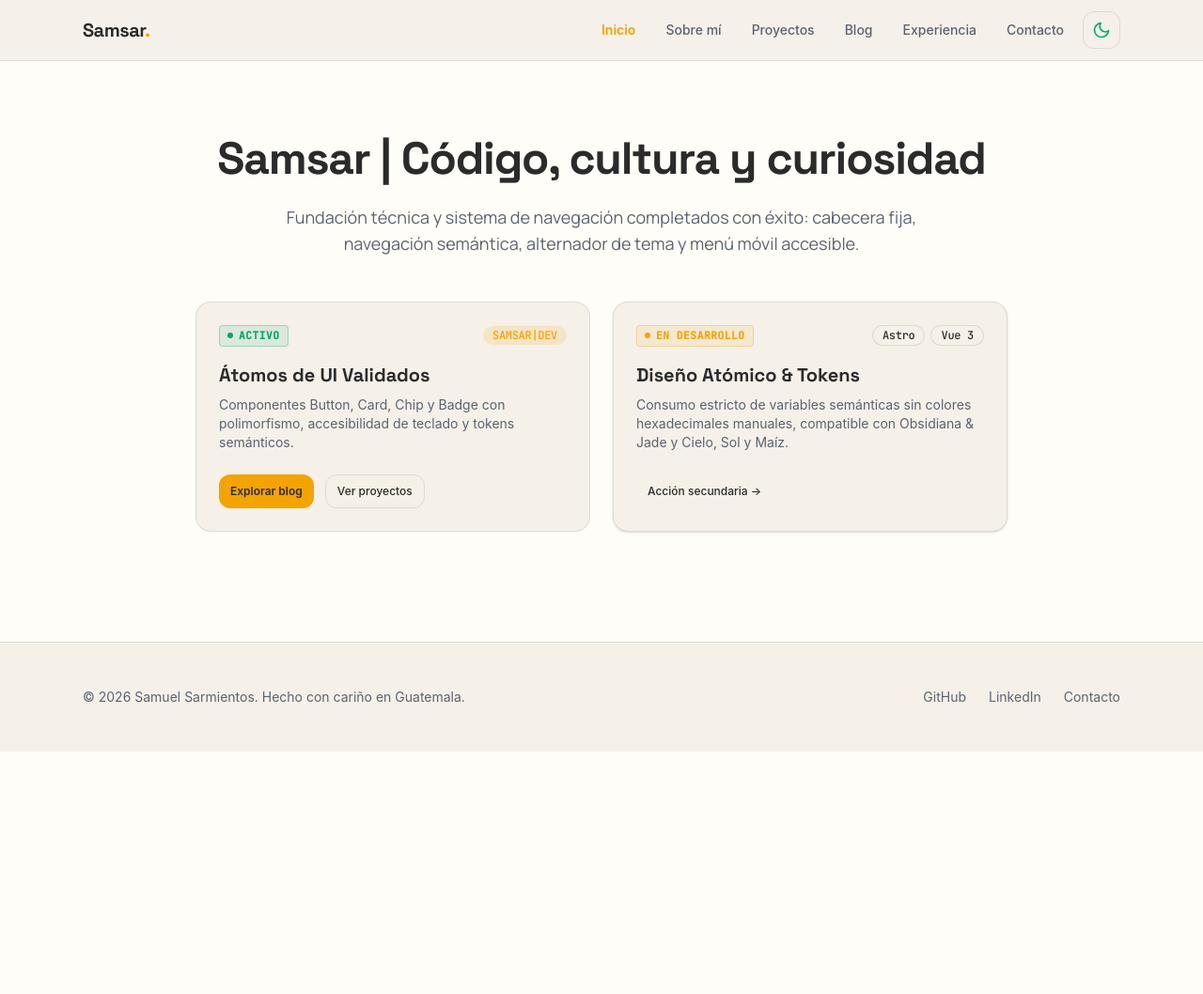
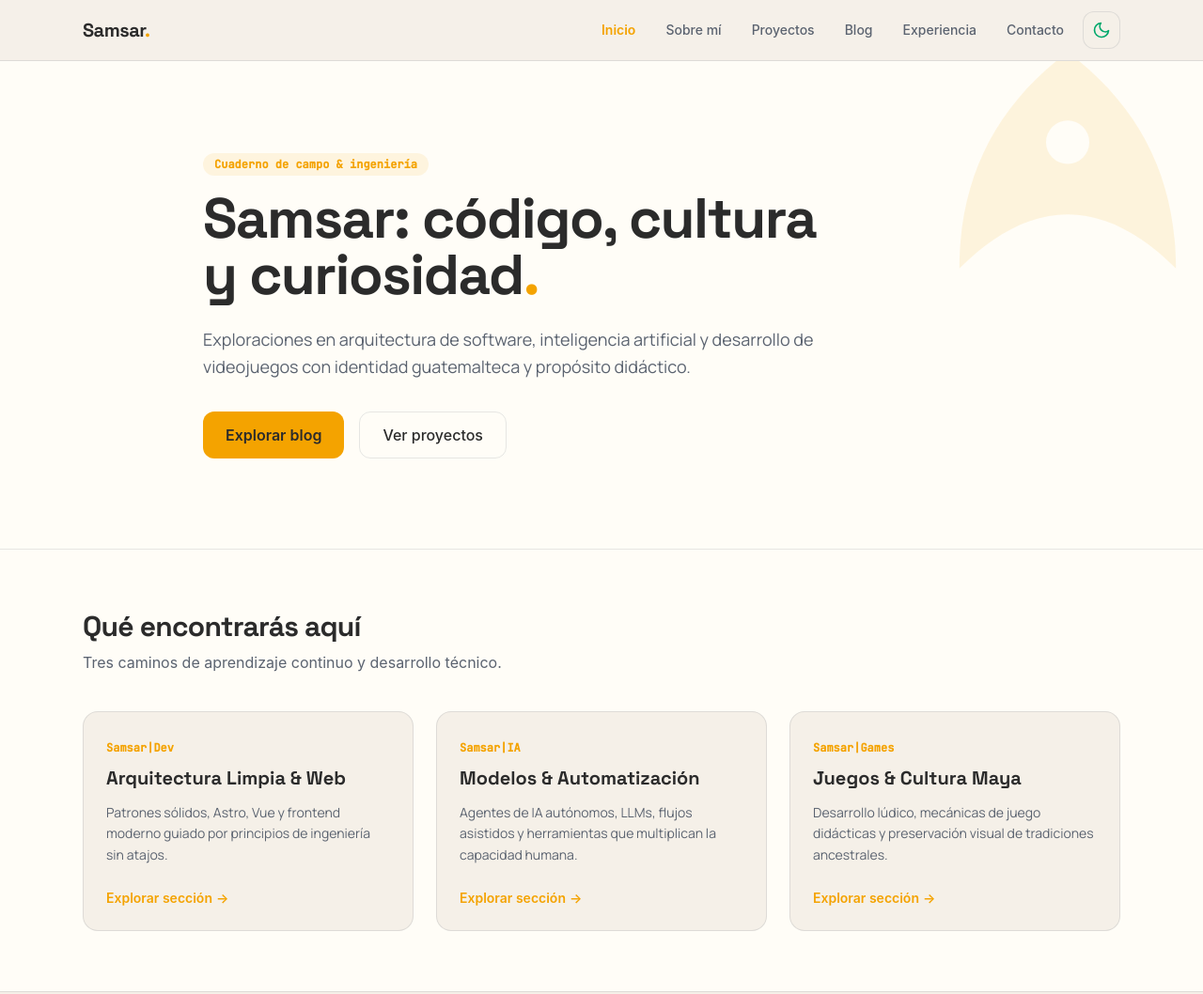
Before and after one commit to SamsarDev/samsar-site, an Astro site: page / in a window 1280 px wide. Shown: the top 1058 px of the page at 94% size. Before the commit the page ends 800 px from the top, so only its background shows below. Built offline with nearby package versions, Linux system fonts and the light colour scheme; Astro itself is replaced by a stand-in of ours.

Commit message:
feat: implement Hero section and thematic Pillars grid

```diff
--- /dev/null
+++ b/src/components/landing/Hero.astro
@@ -0,0 +1,34 @@
+---
+import Button from '../ui/Button.astro';
+import QuetzalSilhouette from '../maya/placeholders/QuetzalSilhouette.astro';
+---
+
+<section class="relative overflow-hidden py-16 sm:py-24">
+  <!-- Silueta decorativa de fondo -->
+  <QuetzalSilhouette class="absolute -right-12 -top-12 h-80 w-80 sm:h-96 sm:w-96" />
+
+  <div class="relative mx-auto max-w-4xl px-4 sm:px-6">
+    <div class="max-w-2xl animate-[fadeIn_0.4s_ease-out]">
+      <span class="inline-block rounded-full bg-[var(--accent-primary)]/10 px-3 py-1 font-['JetBrains_Mono'] text-xs font-semibold text-[var(--accent-primary)]">
+        Cuaderno de campo & ingeniería
+      </span>
+
+      <h1 class="mt-4 font-['Space_Grotesk'] text-4xl font-bold tracking-tight text-[var(--text-primary)] sm:text-5xl lg:text-6xl">
+        Samsar: código, cultura y curiosidad<span class="text-[var(--accent-primary)]">.</span>
+      </h1>
+
+      <p class="mt-6 text-lg leading-relaxed text-[var(--text-secondary)] font-['Manrope']">
+        Exploraciones en arquitectura de software, inteligencia artificial y desarrollo de videojuegos con identidad guatemalteca y propósito didáctico.
+      </p>
+
+      <div class="mt-8 flex flex-wrap gap-4">
+        <Button href="/blog" variant="primary" size="lg">
+          Explorar blog
+        </Button>
+        <Button href="/proyectos" variant="secondary" size="lg">
+          Ver proyectos
+        </Button>
+      </div>
+    </div>
+  </div>
+</section>
--- /dev/null
+++ b/src/components/landing/Pillars.astro
@@ -0,0 +1,72 @@
+---
+import Card from '../ui/Card.astro';
+
+const pillars = [
+  {
+    category: 'Samsar|Dev',
+    title: 'Arquitectura Limpia & Web',
+    description: 'Patrones sólidos, Astro, Vue y frontend moderno guiado por principios de ingeniería sin atajos.',
+    href: '/blog?categoria=dev',
+    badge: 'Ingeniería',
+  },
+  {
+    category: 'Samsar|IA',
+    title: 'Modelos & Automatización',
+    description: 'Agentes de IA autónomos, LLMs, flujos asistidos y herramientas que multiplican la capacidad humana.',
+    href: '/blog?categoria=ia',
+    badge: 'Inteligencia',
+  },
+  {
+    category: 'Samsar|Games',
+    title: 'Juegos & Cultura Maya',
+    description: 'Desarrollo lúdico, mecánicas de juego didácticas y preservación visual de tradiciones ancestrales.',
+    href: '/blog?categoria=games',
+    badge: 'Lúdica',
+  },
+];
+---
+
+<section class="py-16 bg-[var(--bg-primary)] border-t border-[var(--border-base)]">
+  <div class="mx-auto max-w-6xl px-4 sm:px-6">
+    <div class="max-w-2xl">
+      <h2 class="font-['Space_Grotesk'] text-2xl font-bold tracking-tight text-[var(--text-primary)] sm:text-3xl">
+        Qué encontrarás aquí
+      </h2>
+      <p class="mt-2 text-base text-[var(--text-secondary)]">
+        Tres caminos de aprendizaje continuo y desarrollo técnico.
+      </p>
+    </div>
+
+    <div class="mt-10 grid gap-6 sm:grid-cols-2 lg:grid-cols-3">
+      {
+        pillars.map((item) => (
+          <a
+            href={item.href}
+            class="group block focus-visible:outline-none focus-visible:ring-2 focus-visible:ring-[var(--border-focus)] rounded-xl"
+          >
+            <Card variant="interactive" class="h-full flex flex-col justify-between">
+              <div>
+                <span class="font-['JetBrains_Mono'] text-xs font-semibold text-[var(--accent-primary)]">
+                  {item.category}
+                </span>
+                <h3 class="mt-2 font-['Space_Grotesk'] text-xl font-bold text-[var(--text-primary)] group-hover:text-[var(--accent-primary)] transition-colors">
+                  {item.title}
+                </h3>
+                <p class="mt-3 text-sm leading-relaxed text-[var(--text-secondary)] font-['Manrope']">
+                  {item.description}
+                </p>
+              </div>
+
+              <div class="mt-6 flex items-center text-sm font-semibold text-[var(--accent-primary)]">
+                <span>Explorar sección</span>
+                <span class="ml-1 transition-transform group-hover:translate-x-1" aria-hidden="true">
+                  &rarr;
+                </span>
+              </div>
+            </Card>
+          </a>
+        ))
+      }
+    </div>
+  </div>
+</section>
--- /dev/null
+++ b/src/components/maya/placeholders/QuetzalSilhouette.astro
@@ -0,0 +1,21 @@
+---
+interface Props {
+  class?: string;
+}
+
+const { class: className = '' } = Astro.props;
+---
+
+<svg
+  xmlns="http://www.w3.org/2000/svg"
+  viewBox="0 0 200 200"
+  fill="none"
+  class:list={['pointer-events-none select-none text-[var(--accent-primary)] opacity-10', className]}
+  aria-hidden="true"
+>
+  <path
+    d="M100 20 C60 50 40 90 40 140 C60 120 80 110 100 110 C120 110 140 120 160 140 C160 90 140 50 100 20 Z"
+    fill="currentColor"
+  />
+  <circle cx="100" cy="70" r="12" fill="var(--bg-primary)" />
+</svg>
--- a/src/pages/index.astro
+++ b/src/pages/index.astro
@@ -1,56 +1,13 @@
 ---
 import BaseLayout from '../layouts/BaseLayout.astro';
-import Button from '../components/ui/Button.astro';
-import Card from '../components/ui/Card.astro';
-import Chip from '../components/ui/Chip.astro';
-import Badge from '../components/ui/Badge.astro';
+import Hero from '../components/landing/Hero.astro';
+import Pillars from '../components/landing/Pillars.astro';
 ---
 
-<BaseLayout title="Inicio | Samsar">
-  <section class="mx-auto max-w-4xl px-4 py-20 text-center">
-    <h1 class="font-['Space_Grotesk'] text-4xl font-bold tracking-tight text-[var(--text-primary)] sm:text-5xl">
-      Samsar | Código, cultura y curiosidad
-    </h1>
-    <p class="mx-auto mt-6 max-w-2xl text-lg text-[var(--text-secondary)] font-['Manrope']">
-      Fundación técnica y sistema de navegación completados con éxito: cabecera fija, navegación semántica, alternador de tema y menú móvil accesible.
-    </p>
-
-    <div class="mt-12 grid gap-6 sm:grid-cols-2 text-left">
-      <Card variant="interactive">
-        <div class="flex items-center justify-between">
-          <Badge status="active" />
-          <Chip variant="category">SAMSAR|DEV</Chip>
-        </div>
-        <h2 class="mt-4 font-['Space_Grotesk'] text-xl font-bold text-[var(--text-primary)]">
-          Átomos de UI Validados
-        </h2>
-        <p class="mt-2 text-sm text-[var(--text-secondary)]">
-          Componentes Button, Card, Chip y Badge con polimorfismo, accesibilidad de teclado y tokens semánticos.
-        </p>
-        <div class="mt-6 flex flex-wrap gap-3">
-          <Button href="/blog" variant="primary" size="sm">Explorar blog</Button>
-          <Button href="/proyectos" variant="secondary" size="sm">Ver proyectos</Button>
-        </div>
-      </Card>
-
-      <Card variant="featured">
-        <div class="flex items-center justify-between">
-          <Badge status="wip" />
-          <div class="flex gap-1.5">
-            <Chip variant="stack">Astro</Chip>
-            <Chip variant="stack">Vue 3</Chip>
-          </div>
-        </div>
-        <h2 class="mt-4 font-['Space_Grotesk'] text-xl font-bold text-[var(--text-primary)]">
-          Diseño Atómico & Tokens
-        </h2>
-        <p class="mt-2 text-sm text-[var(--text-secondary)]">
-          Consumo estricto de variables semánticas sin colores hexadecimales manuales, compatible con Obsidiana & Jade y Cielo, Sol y Maíz.
-        </p>
-        <div class="mt-6">
-          <Button variant="ghost" size="sm">Acción secundaria &rarr;</Button>
-        </div>
-      </Card>
-    </div>
-  </section>
+<BaseLayout
+  title="Samsar | Código, cultura y curiosidad"
+  description="Exploraciones en arquitectura de software, inteligencia artificial y desarrollo de videojuegos con identidad maya."
+>
+  <Hero />
+  <Pillars />
 </BaseLayout>
--- a/src/styles/global.css
+++ b/src/styles/global.css
@@ -69,6 +69,18 @@
   font-display: swap;
 }
 
+/* Animaciones sutiles (≤ 400ms) */
+@keyframes fadeIn {
+  from {
+    opacity: 0;
+    transform: translateY(8px);
+  }
+  to {
+    opacity: 1;
+    transform: translateY(0);
+  }
+}
+
 /* Regla obligatoria de movimiento reducido (WCAG AA) */
 @media (prefers-reduced-motion: reduce) {
   *, *::before, *::after {
```
